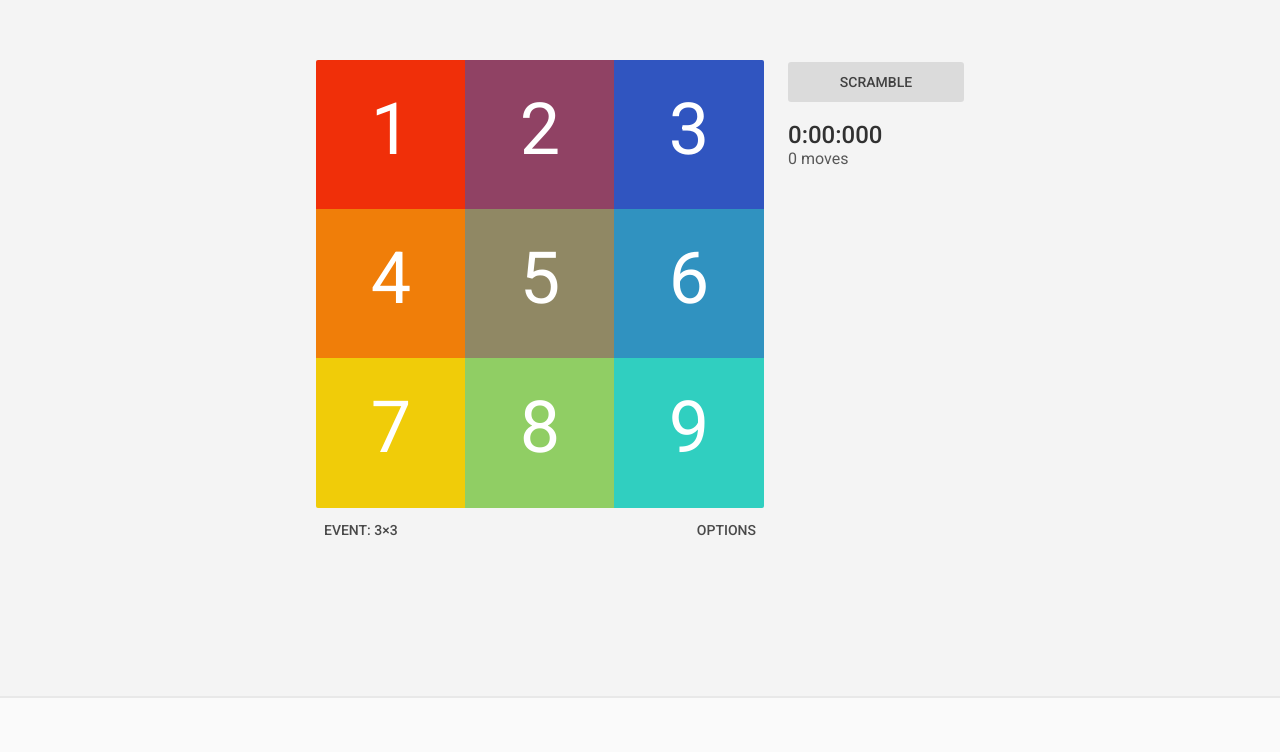
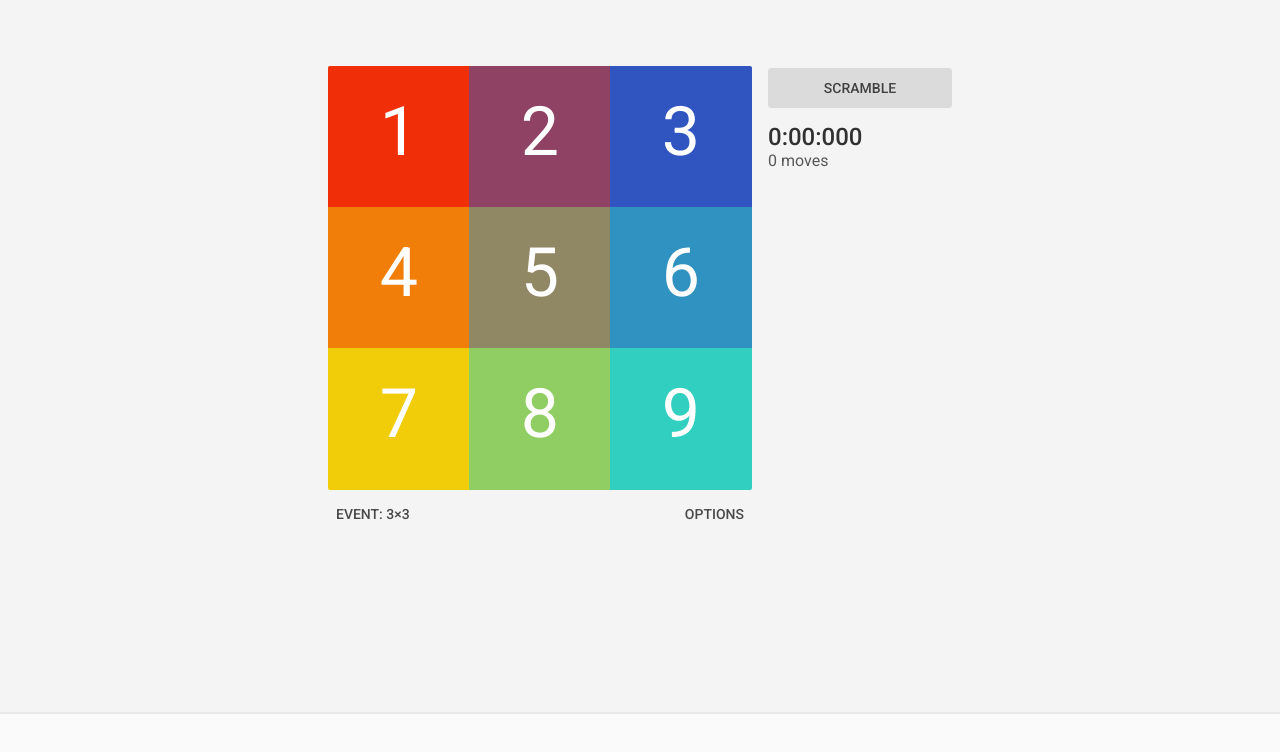
Before and after one commit to janispritzkau/loopover, a Vue app: page / in a window 1280 px wide. Shown: the part 104-856 px from the top of the page. After the commit the page ends 818 px from the top, so only its background shows below. Built offline with nearby package versions, Linux system fonts and the light colour scheme.

Commit message:
Improve canvas size update code

```diff
--- a/src/App.vue
+++ b/src/App.vue
@@ -1,17 +1,17 @@
 <template>
   <div id="app">
-    <div class="main-container">
-      <div class="main-wrapper">
+    <div class="main-container" :style="{ height: height + 'px' }">
+      <div class="main-wrapper" :style="{ margin: margin + 'px' }">
         <main>
-          <div v-if="!desktopMode" style="height: 0; display: flex; align-items: flex-end;">
-            <div style="flex-grow: 1; margin-bottom: 6px;">
+          <div v-if="!desktopMode" style="height: 0; display: flex; align-items: flex-end; transform: translateY(-6px);" :style="{ marginTop: '48px' }">
+            <div style="flex-grow: 1;">
               <div class="current-time">{{ formatTime(time) }}</div>
               <div class="current-moves">{{ moves }} moves</div>
             </div>
-            <button @click="scramble" :disabled="isScrambled" style="margin-bottom: 4px;">Scramble</button>
+            <button @click="scramble" :disabled="isScrambled">Scramble</button>
           </div>
           <canvas ref="canvas"/>
-          <div style="display: flex; padding-top: 4px;" :style="{height: desktopMode ? '24px' : '0'}">
+          <div style="display: flex; height: 0px; transform: translateY(6px);" :style="{ marginBottom: '36px' }">
             <button @click="eventDialog = true">Event: {{cols}}×{{rows}}</button>
             <div style="flex-grow: 1;"/>
             <button @click="optionsDialog = true">Options</button>
@@ -20,7 +20,7 @@
         <aside v-if="desktopMode" :style="{ width: sidebarWidth + 'px' }">
           <button @click="scramble" :disabled="isScrambled" class="sidebar-button">Scramble</button>
           <div class="current-time">{{ formatTime(time) }}</div>
-          <div class="current-moves" style="margin-bottom: 16px;">{{ moves }} moves</div>
+          <div class="current-moves" style="margin-bottom: 8px;">{{ moves }} moves</div>
           <SolveList :solves="solves" :max="sidebarSolvesNum"/>
         </aside>
       </div>
@@ -65,6 +65,8 @@ export default class App extends Vue {
   rows = 3
 
   desktopMode = false
+  height = 0
+  margin = 16
   sidebarWidth = 200
   sidebarSolvesNum = 12
   forceMobile = false
@@ -125,7 +127,6 @@ export default class App extends Vue {
 
   @Watch('cols')
   @Watch('rows')
-  @Watch('forceMobile')
   onBoardSizeChange() {
     this.cols = Math.min(Math.max(this.cols, 2), 50)
     this.rows = Math.min(Math.max(this.rows, 2), 50)
@@ -136,18 +137,34 @@ export default class App extends Vue {
     this.time = this.moves = 0
   }
 
+  @Watch('forceMobile')
+  @Watch('margin')
   updateSize() {
-    const width = this.$el.clientWidth - 32
-    this.desktopMode = this.forceMobile ? false : width - this.sidebarWidth > 380
-    const height = innerHeight - (this.desktopMode ? 80 : 128)
-    const canvasWidth = this.desktopMode ? width - this.sidebarWidth : width
-    const aspectRatio = this.cols / this.rows
+    const { clientWidth: w, clientHeight: h } = document.documentElement;
+    this.height = h
+    const { cols, rows } = this.game
 
-    if (canvasWidth * (this.rows / this.cols) < height) {
-      const maxWidth = this.cols * 64 + 256 * (aspectRatio > 1 ? aspectRatio : 1)
+    const width = w - this.margin * 2
+    const desktopHeight = h - (this.margin * 2 + 36)
+    const mobileHeight = h - (this.margin * 2 + 36 + 48)
+    const desktopWidth = width - this.sidebarWidth
+
+    if (this.forceMobile) {
+      this.desktopMode = false
+    } else {
+      this.desktopMode = Math.min(width / cols * rows, mobileHeight) < Math.min(desktopWidth / cols * rows, desktopHeight)
+    }
+
+    const height = this.desktopMode ? desktopHeight : mobileHeight
+    const canvasWidth = this.desktopMode ? desktopWidth : width
+    const canvasHeight = canvasWidth / cols * rows
+    const aspectRatio = cols / rows
+
+    if (canvasHeight < height) {
+      const maxWidth = this.cols * 56 + 256 * (aspectRatio > 1 ? aspectRatio : 1)
       this.game.setWidth(Math.min(canvasWidth, maxWidth))
     } else {
-      const maxHeight = this.rows * 64 + 256 / (aspectRatio < 1 ? aspectRatio : 1)
+      const maxHeight = this.rows * 56 + 256 / (aspectRatio < 1 ? aspectRatio : 1)
       this.game.setHeight(Math.min(height, maxHeight))
     }
     this.sidebarSolvesNum = ((this.game.height / this.game.dpr - 96) / 40) | 0
@@ -172,16 +189,15 @@ export default class App extends Vue {
 #app {
   font-family: 'Roboto', sans-serif;
   color: rgba(0, 0, 0, 0.8);
-  padding-bottom: 320px;
 }
 
 .main-container {
-  height: 100vh;
   display: flex;
   align-items: center;
   justify-content: center;
   background: #f4f4f4;
   box-sizing: content-box;
+  padding-bottom: 16px;
   border-bottom: 2px solid rgba(0, 0, 0, 0.05);
 }
 
@@ -196,8 +212,7 @@ canvas {
 
 aside {
   width: 240px;
-  min-height: 320px;
-  padding: 2px 0 0 24px;
+  padding: 2px 0 0 16px;
   box-sizing: border-box;
 }
 
@@ -205,7 +220,7 @@ aside {
   display: block;
   width: 100%;
   height: 40px;
-  margin-bottom: 20px;
+  margin-bottom: 16px;
   background: rgba(0, 0, 0, 0.1);
 }
 .sidebar-button:active {
--- a/src/components/SolveList.vue
+++ b/src/components/SolveList.vue
@@ -33,7 +33,7 @@ export default class SolveItem extends Vue {
     display: flex;
     margin: 0 auto;
     padding: 6px 2px;
-    margin-bottom: 4px;
+    margin-bottom: 0px;
     max-width: 240px;
 }
 
```
